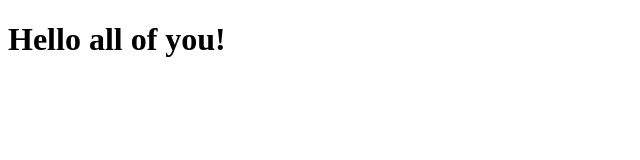
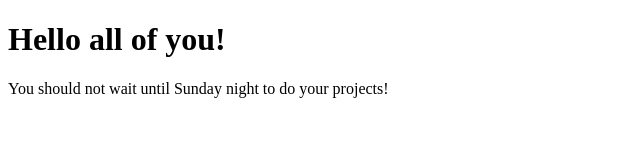
Before and after one commit to susanescobar66/demospring2022, a plain HTML site: page index.html in a window 1280 px wide. Shown: the whole page, without its empty margins (0-640 px from the left). Drawn offline with Linux system fonts and the light colour scheme.

Commit message:
add cautionary warning

```diff
--- a/index.html
+++ b/index.html
@@ -7,5 +7,6 @@
 
 <body>
 	<h1>Hello all of you!</h1>
+	<p>You should not wait until Sunday night to do your projects!</p>
 </body>
 </html>
```
